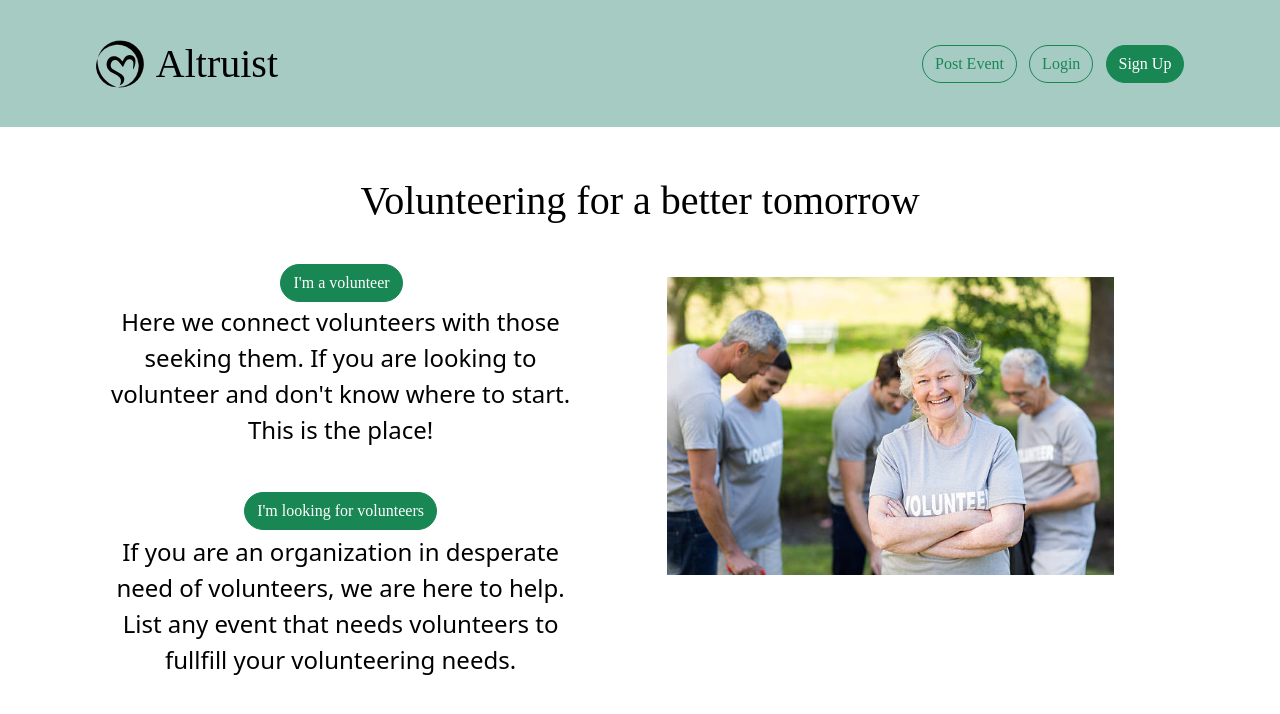
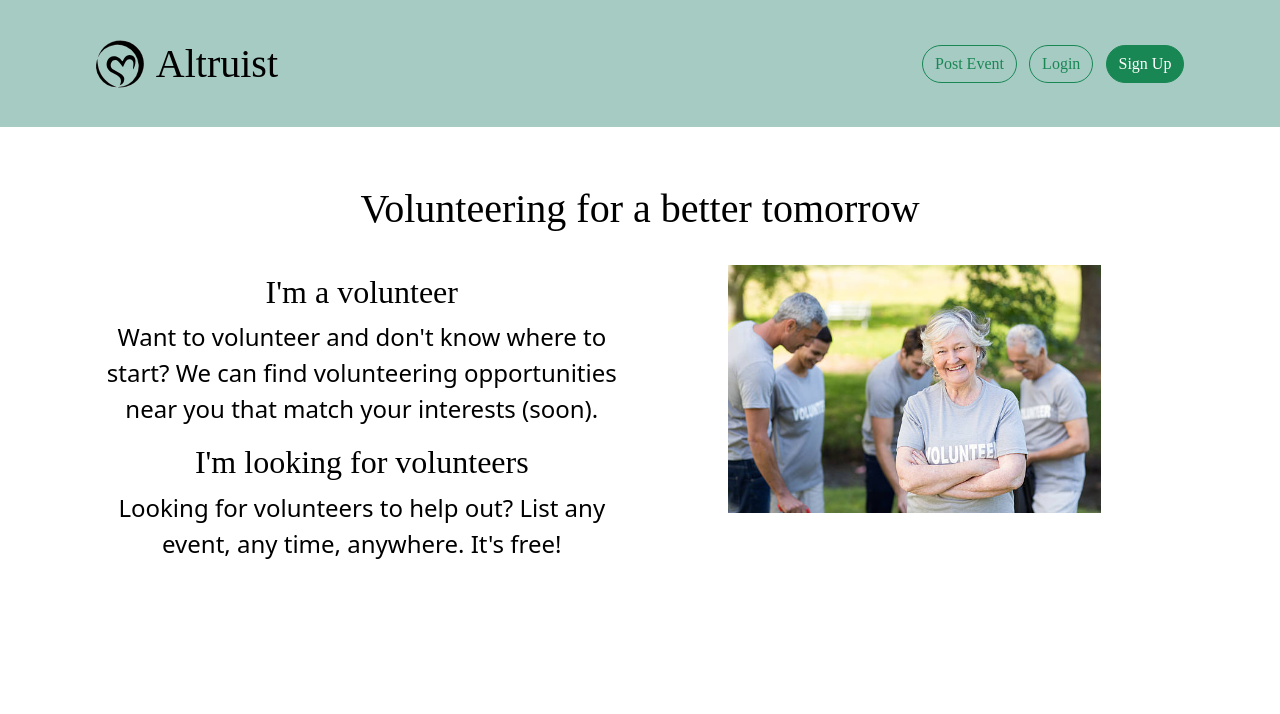
Before and after one commit to Randomblock1/madhacks-2023, a SvelteKit app: page / in a window 1280 px wide. Shown: the top 714 px of the page. Built offline with nearby package versions, Linux system fonts and the light colour scheme; a web font is replaced by a local one.

Commit message:
update main page

```diff
--- a/src/routes/+page.svelte
+++ b/src/routes/+page.svelte
@@ -1,35 +1,23 @@
 <div class="container">
-	<h1 class="font-styled">Volunteering for a better tomorrow</h1>
-	<table cellspacing="30">
-		<tr>
-			<td style="width:45%">
-				<a href="/volunteer">
-					<button class="btn btn-success rounded-pill font-styled space">I'm a volunteer</button></a
-				>
-				<br />
-				<p class="fs-4">
-					Here we connect volunteers with those seeking them. If you are looking to volunteer and
-					don't know where to start. This is the place!
-				</p>
-				<br />
+	<h1 class="font-styled m-2">Volunteering for a better tomorrow</h1>
+	<br />
+	<div class="row">
+		<div class="col">
+			<h2 class="font-styled m-2">I'm a volunteer</h2>
 
-				<a href="/organization">
-					<button class="btn btn-success rounded-pill font-styled m-1"
-						>I'm looking for volunteers</button
-					>
-				</a>
-				<p class="fs-4">
-					If you are an organization in desperate need of volunteers, we are here to help. List any
-					event that needs volunteers to fullfill your volunteering needs.
-				</p>
-			</td>
-			<td style="Width:80px">
+			<p class="fs-4">
+				Want to volunteer and don't know where to start? We can find volunteering opportunities near
+				you that match your interests (soon).
+			</p>
 
-				<br />
-			</td>
-			<td>
-				<img class="bi me-2 footer" src="/volunteer_icon.jpg" alt="I like men" />
-			</td>
-		</tr>
-	</table>
+			<h2 class="font-styled m-2">I'm looking for volunteers</h2>
+
+			<p class="fs-4">
+				Looking for volunteers to help out? List any event, any time, anywhere. It's free!
+			</p>
+		</div>
+		<div class="col">
+			<img class="me-2" style="width:70%" src="/volunteer_icon.jpg" alt="volunteers" />
+		</div>
+	</div>
 </div>
```
